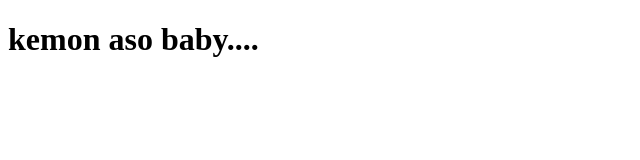
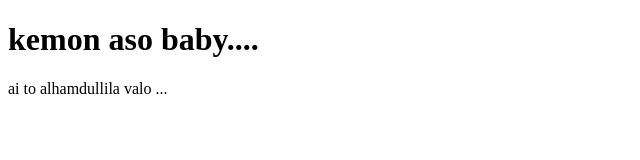
Before and after one commit to SHAMIM-2/first_git_project, a plain HTML site: page index.html in a window 1280 px wide. Shown: the whole page, without its empty margins (0-640 px from the left). Drawn offline with Linux system fonts and the light colour scheme.

Commit message:
Update index.html
span add

```diff
--- a/index.html
+++ b/index.html
@@ -7,5 +7,6 @@
 </head>
 <body>
     <h1>kemon aso baby....</h1>
+    <span>ai to alhamdullila valo ...</span>
 </body>
 </html>
```
